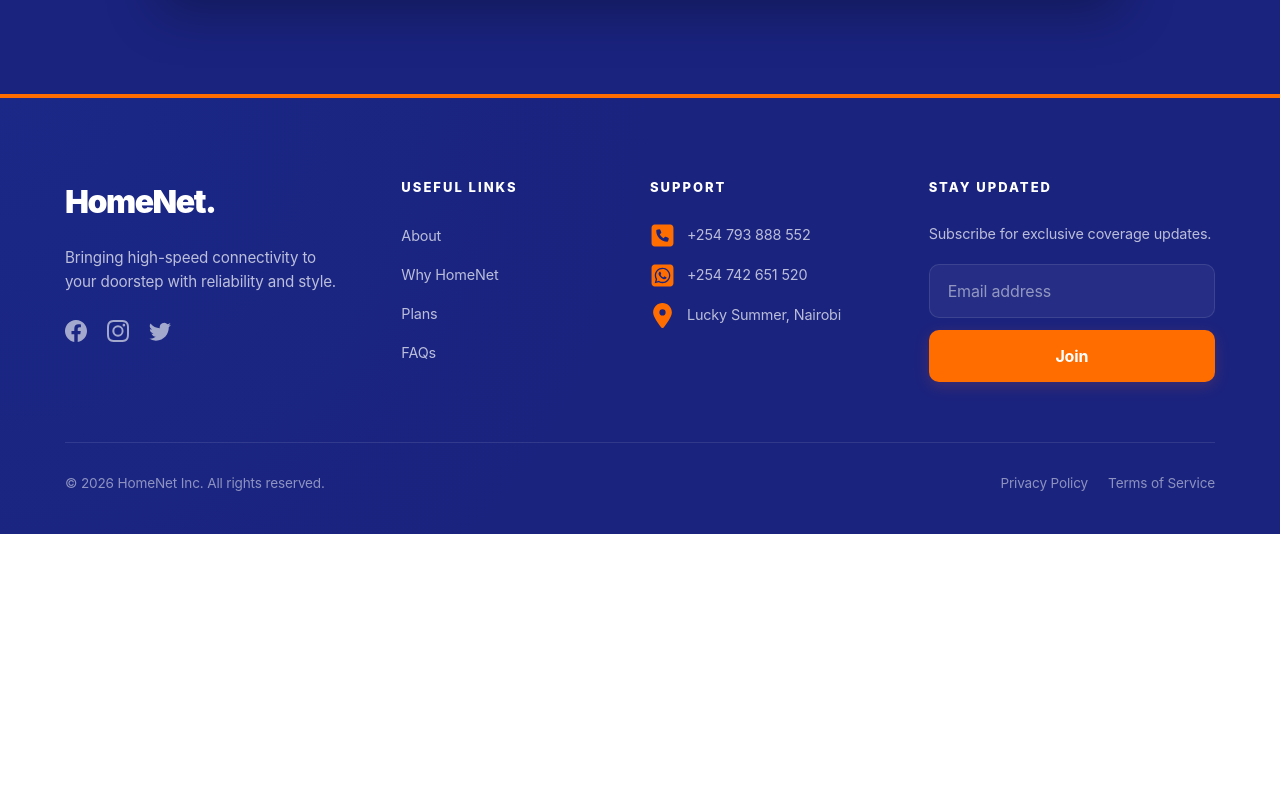
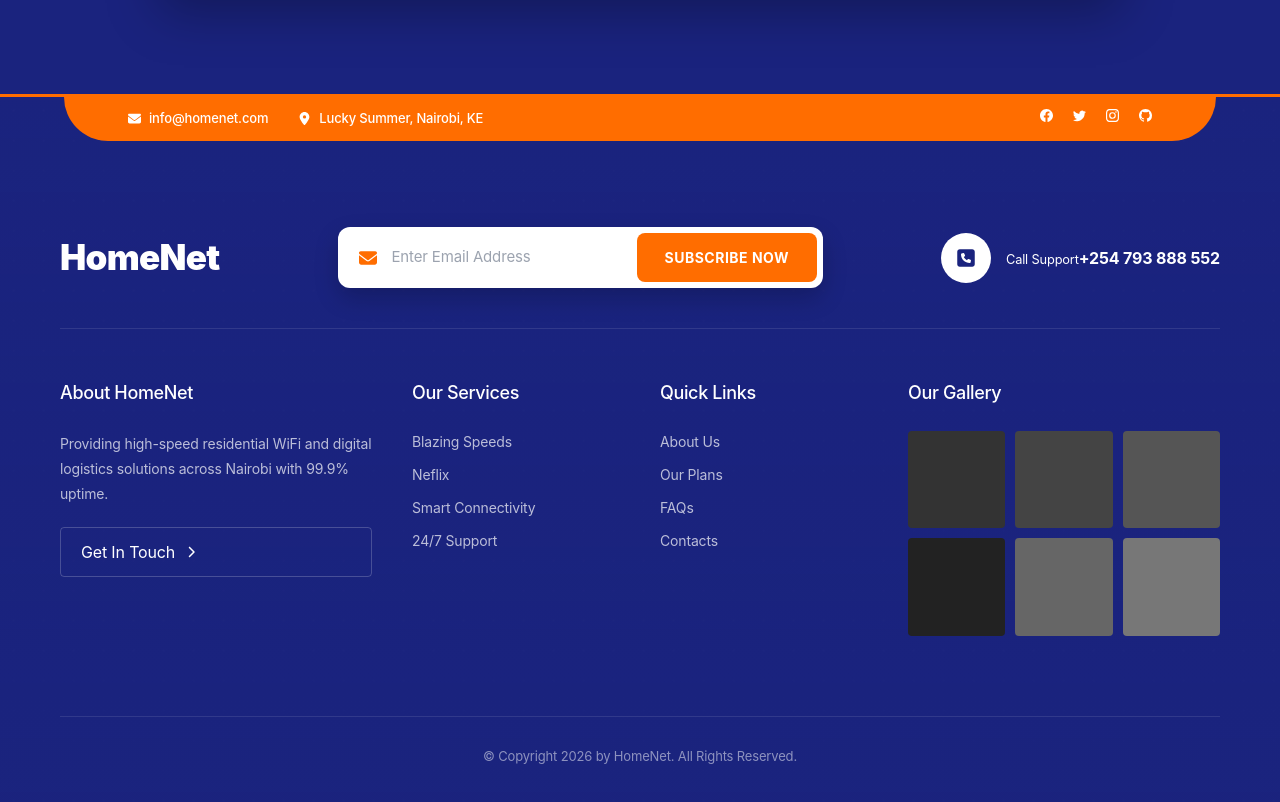
Before and after one commit to wainaina-mwangi/HomeNet, a React (Vite) app: page / in a window 1280 px wide. Shown: the part 4687-5489 px from the top of the page. Before the commit the page ends 5221 px from the top, so only its background shows below. Built offline with nearby package versions, Linux system fonts and the light colour scheme.

Commit message:
footer redesign

```diff
--- a/src/components/Footer.css
+++ b/src/components/Footer.css
@@ -1,216 +1,305 @@
-.custom-footer {
+.homenet-footer {
   background-color: var(--color-brand-navy);
-  background-image: radial-gradient(circle at 0% 0%, rgba(37, 99, 235, 0.08) 0%, transparent 50%);
+  background-image:
+    linear-gradient(rgba(26, 35, 126, 0.8), rgba(26, 35, 126, 0.9)), /* Overlay */
+    radial-gradient(circle at 2px 2px, rgba(255,255,255,0.05) 1px, transparent 0);
+  background-size: 100% 100%, 30px 30px;
+  animation: moveMesh 60s linear infinite;
+  position: relative;
   color: #ffffff;
-  border-top: 4px solid var(--color-brand-orange);
-  padding: 80px 0 40px 0;
-  font-family: 'Inter', system-ui, -apple-system, sans-serif;
-  -webkit-font-smoothing: antialiased;
+  padding-top: 50px;
+  border-top: 3px solid var(--color-brand-orange);
 }
 
-.footer-container {
+@keyframes moveMesh {
+  from { background-position: 0 0, 0 0; }
+  to { background-position: 0 0, 1000px 1000px; }
+}
+
+
+.footer-contact-strip {
+  background-color: var(--color-brand-orange);
+  position: absolute;
+  top: 0;
+  left: 50%;
+  transform: translateX(-50%);
+  width: 90%;
+    z-index: 10;
+  padding: 12px 5%;
+  border-bottom-right-radius: 50px;
+  border-bottom-left-radius: 50px;
+
+}
+
+.strip-container {
+  display: flex;
+  justify-content: space-between;
   max-width: 1200px;
   margin: 0 auto;
-  padding: 0 25px;
+  font-size: 13px;
+  font-weight: 500;
 }
 
-.footer-top {
-  display: grid;
-  grid-template-columns: 1.2fr 2fr 1.2fr;
-  gap: 50px;
-  margin-bottom: 60px;
+.contact-info-left {
+  display: flex;
+  gap: 30px;
 }
 
-.footer-logo {
-  font-size: 32px;
-  font-weight: 900;
-  letter-spacing: -1.5px;
-  margin-bottom: 20px;
-  color: #fff;
+.contact-info-left span {
+  display: flex;
+  align-items: center;
+  gap: 8px;
 }
 
-.footer-logo span {
-  color: var(--border-color);
-}
-
-.footer-brand-section p {
-  color: rgba(255, 255, 255, 0.7);
-  line-height: 1.6;
-  font-size: 0.95rem;
-  margin-bottom: 25px;
-}
-
-.social-links {
+.social-icons-right {
   display: flex;
   gap: 20px;
 }
 
-.social-links a {
-  color: rgba(255, 255, 255, 0.6);
-  font-size: 22px;
-  transition: all 0.3s cubic-bezier(0.4, 0, 0.2, 1);
-}
-
-.social-links a:hover {
-  color: var(--border-color);
-  transform: translateY(-5px);
+.social-icons-right a {
+  color: white;
+  transition: opacity 0.3s;
 }
 
 
-.footer-links-grid {
-  display: grid;
-  grid-template-columns: 1fr 1fr;
-  gap: 20px;
+.footer-main-container {
+  max-width: 1200px;
+  margin: 0 auto;
+  padding: 40px 20px;
 }
 
-.link-group h3, .footer-newsletter h3 {
-  font-size: 13px;
-  text-transform: uppercase;
-  letter-spacing: 2px;
-  font-weight: 800;
-  color: var(--border-color);
-  margin-bottom: 25px;
+.footer-middle-row {
+  display: flex;
+  align-items: center;
+  justify-content: space-between;
+  gap: 30px;
+  padding: 40px 0;
 }
 
-.link-group ul {
+.footer-logo {
+  font-size: 35px;
+  font-weight: 900;
+}
+
+.footer-logo span { color: var(--border-color); }
+
+.subscription-box {
+  max-width: 600px;
+  background: #ffffff;
+  border-radius: 12px;
+  padding: 6px;
+  display: flex;
+  align-items: center;
+  box-shadow: 0 10px 25px rgba(0, 0, 0, 0.2);
+  transition: transform 0.3s ease, box-shadow 0.3s ease;
+}
+
+
+.subscription-box:hover {
+  transform: translateY(-2px);
+  box-shadow: 0 12px 30px rgba(0, 0, 0, 0.3);
+}
+
+.input-group {
+  display: flex;
+  align-items: center;
+  width: 100%;
+  padding-left: 15px;
+}
+
+.input-icon {
+  color: var(--color-brand-orange);
+  font-size: 18px;
+  margin-right: 10px;
+}
+
+.subscription-box input {
+  flex-grow: 1;
+  border: none;
+  background: transparent;
+  padding: 12px 5px;
+  outline: none;
+  font-size: 15px;
+  color: #333;
+  font-family: 'Inter', sans-serif;
+}
+
+.subscription-box input::placeholder {
+  color: #9ca3af;
+  font-weight: 400;
+}
+
+.subscription-box button {
+  background: var(--color-brand-orange);
+  color: #ffffff;
+  border: none;
+  padding: 14px 28px;
+  border-radius: 8px;
+  font-weight: 700;
+  font-size: 14px;
+  text-transform: uppercase;
+  letter-spacing: 0.5px;
+  cursor: pointer;
+  transition: all 0.3s ease;
+  white-space: nowrap;
+
+}
+
+.subscription-box button:hover {
+  background: #ff7d4d;
+  box-shadow: 0 4px 12px rgba(255, 109, 0, 0.3);
+}
+
+
+.subscription-box button:active {
+  transform: scale(0.96);
+}
+
+.emergency-call {
+  display: flex;
+  align-items: center;
+  gap: 15px;
+}
+
+.call-icon-circle {
+  background: white;
+  color: var(--color-brand-navy);
+  width: 50px;
+  height: 50px;
+  border-radius: 50%;
+  display: flex;
+  align-items: center;
+  justify-content: center;
+  font-size: 20px;
+}
+
+.footer-divider {
+  border: 0;
+  border-top: 1px solid rgba(255,255,255,0.1);
+  margin-bottom: 50px;
+}
+
+.footer-bottom-grid {
+  display: grid;
+  grid-template-columns: 1.5fr 1fr 1fr 1.5fr;
+  gap: 40px;
+}
+
+.footer-col h3 {
+  font-size: 18px;
+  margin-bottom: 25px;
+  position: relative;
+}
+
+.footer-col p {
+  font-size: 14px;
+  line-height: 1.8;
+  color: rgba(255,255,255,0.7);
+  margin-bottom: 20px;
+}
+
+.footer-col ul {
   list-style: none;
   padding: 0;
 }
 
-.link-group ul li {
-  margin-bottom: 15px;
+.footer-col ul li {
+  margin-bottom: 12px;
+  color: rgba(255,255,255,0.7);
+  font-size: 14px;
+  cursor: pointer;
 }
 
-.link-group ul li a {
-  text-decoration: none;
-  color: rgba(255, 255, 255, 0.7);
-  transition: all 0.2s ease;
-  font-size: 0.9rem;
-}
-
-.link-group ul li a:hover {
-  color: #fff;
-  padding-left: 8px;
-}
-
-.contact-info p {
+.get-touch-btn {
+  background: transparent;
+  border: 1px solid rgba(255,255,255,0.2);
+  color: white;
+  padding: 12px 20px;
+  border-radius: 4px;
   display: flex;
   align-items: center;
-  gap: 12px;
-  color: rgba(255, 255, 255, 0.7);
-  margin-bottom: 15px;
-  font-size: 0.9rem;
-}
-
-.contact-info .icon {
-  color: var(--color-brand-orange);
-  font-size: 25px;
+  gap: 10px;
+  cursor: pointer;
 }
 
 
-.footer-newsletter p {
-  color: rgba(255, 255, 255, 0.7);
-  font-size: 0.9rem;
-  margin-bottom: 20px;
+.gallery-grid {
+  display: grid;
+  grid-template-columns: repeat(3, 1fr);
+  gap: 10px;
 }
 
-.newsletter-form {
-  display: flex;
-  flex-direction: column;
-  gap: 12px;
+.gallery-item {
+  aspect-ratio: 1;
+  border-radius: 4px;
+  background-size: cover;
 }
 
-.newsletter-form input {
-  padding: 14px 18px;
-  border-radius: 10px;
-  border: 1px solid rgba(255, 255, 255, 0.1);
-  background: rgba(255, 255, 255, 0.05);
-  color: #fff;
-  outline: none;
-  transition: border 0.3s ease;
+.footer-copyright {
+  margin-top: 80px;
+  padding-top: 30px;
+  border-top: 1px solid rgba(255,255,255,0.1);
+  display: flex;
+  justify-content: center;
+  position: relative;
+  font-size: 13px;
+  color: rgba(255,255,255,0.5);
 }
 
-.newsletter-form input:focus {
-  border-color: var(--color-brand-orange);
-}
-
-.newsletter-form button {
-  background: var(--color-brand-orange);
-  color: #fff;
-  padding: 14px;
-  border-radius: 10px;
-  border: none;
+.back-to-top {
+  position: absolute;
+  right: 0;
+  writing-mode: vertical-rl;
+  color: var(--color-brand-orange);
   font-weight: 700;
-  cursor: pointer;
-  transition: all 0.3s ease;
-  box-shadow: 0 4px 15px rgba(230, 90, 43, 0.2);
-}
-
-.newsletter-form button:hover {
-  background: #ff7d4d;
-  transform: scale(1.02);
-}
-
-.footer-bottom {
-  border-top: 1px solid rgba(255, 255, 255, 0.1);
-  padding-top: 30px;
-  display: flex;
-  justify-content: space-between;
-  align-items: center;
-  font-size: 0.85rem;
-  color: rgba(255, 255, 255, 0.5);
-}
-
-.footer-legal a {
-  color: rgba(255, 255, 255, 0.5);
-  text-decoration: none;
-  margin-left: 20px;
-  transition: color 0.2s;
-}
-
-.footer-legal a:hover {
-  color: #fff;
-}
-
-@media (max-width: 992px) {
-  .footer-top {
-    grid-template-columns: 1fr 1fr;
-  }
-}
-
-@media (max-width: 768px) {
-  .footer-top {
-    grid-template-columns: 1fr;
-    text-align: center;
-    gap: 40px;
-  }
-
-  .footer-brand-section, .footer-newsletter, .contact-info p {
-    justify-content: center;
-  }
-
-  .footer-bottom {
-    flex-direction: column;
-    gap: 15px;
-  }
-
-
+  letter-spacing: 2px;
 }
 
 
-@media (max-width: 480px){
- .social-links {
-  display: flex;
-  align-items: center;
-  justify-content: center;
-  gap: 20px;
-  margin-left: 25px;
+@media (max-width: 992px) {
+  .footer-bottom-grid { grid-template-columns: 1fr 1fr; }
+  .footer-middle-row { flex-direction: column; text-align: center; }
+  .footer-contact-strip { width: 100%; border-radius: 0; }
 }
- .footer-links-grid {
-  display: flex;
-  flex-direction: row;
-  /* grid-template-columns: 1fr 2fr; */
-  gap: 20px;
-  margin-left: 40px;
+
+@media (max-width: 600px) {
+  .footer-bottom-grid { grid-template-columns: 1fr; }
+  .contact-info-left { display: none; }
 }
+
+
+@media (max-width: 480px) {
+ .subscription-box {
+    padding: 10px;
+    margin: 0 auto;
+    width: 100%;
+  }
+
+  .input-group {
+    flex-direction: column;
+    padding-left: 0;
+    align-items: stretch;
+  }
+
+  .input-icon {
+    display: none;
+  }
+
+  .subscription-box input {
+    text-align: center;
+    border-bottom: 1px solid #eee;
+    margin-bottom: 4px;
+    padding: 10px 0;
+  }
+
+  .subscription-box button {
+    width: 100%;
+    padding: 16px;
+    border-radius: 8px;
+    margin-left: 15px;
+  }
+
+  .footer-contact-strip{
+    display: none;
+  }
 }
--- a/src/components/Footer.jsx
+++ b/src/components/Footer.jsx
@@ -1,135 +1,167 @@
 import React, { useState } from "react";
 import "./Footer.css";
-import { motion } from "framer-motion";
 import { BsFacebook, BsTwitter, BsInstagram, BsGithub } from "react-icons/bs";
 import {
   FaSquarePhone,
-  FaSquareWhatsapp,
   FaLocationDot,
+  FaEnvelope,
+  FaChevronRight,
 } from "react-icons/fa6";
+import { toast } from "react-toastify";
+import { Link } from "react-router-dom";
 
 function Footer() {
   const [email, setEmail] = useState("");
   const currentYear = new Date().getFullYear();
 
-  const fadeInUp = {
-    hidden: { opacity: 0, y: 30 },
-    visible: {
-      opacity: 1,
-      y: 0,
-      transition: { duration: 0.6, ease: "easeOut" },
-    },
-  };
-
-  const staggerContainer = {
-    hidden: { opacity: 0 },
-    visible: {
-      opacity: 1,
-      transition: { staggerChildren: 0.2 },
-    },
-  };
-
-  const handleSubmit = (event) => {
+  const notify = (event) => {
     event.preventDefault();
     if (email.trim() === "") return;
-    alert("You have successfully subscribed!");
+    toast.success("Subscribed to HomeNet!");
     setEmail("");
   };
 
   return (
-    <footer className="custom-footer">
-      <div className="footer-bg-glow"></div>
+    <footer className="homenet-footer">
+      <div className="footer-contact-strip">
+        <div className="strip-container">
+          <div className="contact-info-left">
+            <span>
+              <FaEnvelope /> info@homenet.com
+            </span>
+            <span>
+              <FaLocationDot /> Lucky Summer, Nairobi, KE
+            </span>
+          </div>
+          <div className="social-icons-right">
+            <a href="#">
+              <BsFacebook />
+            </a>
+            <a href="#">
+              <BsTwitter />
+            </a>
+            <a href="#">
+              <BsInstagram />
+            </a>
+            <a href="#">
+              <BsGithub />
+            </a>
+          </div>
+        </div>
+      </div>
 
-      <motion.div
-        className="footer-container"
-        initial="hidden"
-        whileInView="visible"
-        viewport={{ once: true, amount: 0.3 }}
-        variants={staggerContainer}
-      >
-        <div className="footer-top">
-          <motion.div className="footer-brand-section" variants={fadeInUp}>
+      <div className="footer-main-container">
+        <div className="footer-middle-row">
+          <div className="brand-logo-area">
             <h2 className="footer-logo">
-              Home<span>Net.</span>
+              Home
+              <span className="text-brand-orange">Net</span>
             </h2>
+          </div>
+
+          <div className="subscription-box">
+            <form onSubmit={notify}>
+              <div className="input-group">
+                <FaEnvelope className="input-icon" />
+                <input
+                  type="email"
+                  placeholder="Enter Email Address"
+                  value={email}
+                  onChange={(e) => setEmail(e.target.value)}
+                />
+                <button type="submit">Subscribe Now</button>
+              </div>
+            </form>
+          </div>
+
+          <div className="emergency-call">
+            <div className="call-icon-circle">
+              <FaSquarePhone />
+            </div>
+            <div className="call-text">
+              <small>Call Support</small>
+              <strong>+254 793 888 552</strong>
+            </div>
+          </div>
+        </div>
+
+        <hr className="footer-divider" />
+
+        <div className="footer-bottom-grid">
+          <div className="footer-col">
+            <h3>About HomeNet</h3>
             <p>
-              Bringing high-speed connectivity to your doorstep with reliability
-              and style.
+              Providing high-speed residential WiFi and digital logistics
+              solutions across Nairobi with 99.9% uptime.
             </p>
-            <div className="social-links">
-              {[BsFacebook, BsInstagram, BsTwitter].map((Icon, i) => (
-                <motion.a
-                  key={i}
-                  href="#"
-                  whileHover={{ y: -5, scale: 1.2, color: "#35ce4e" }}
-                  whileTap={{ scale: 0.9 }}
-                >
-                  <Icon />
-                </motion.a>
-              ))}
+            <Link to="/contact" className="get-touch-btn">
+              Get In Touch <FaChevronRight size={12} />
+            </Link>
           </div>
-          </motion.div>
 
-          <motion.div className="footer-links-grid" variants={fadeInUp}>
-            <div className="link-group">
-              <h3>Useful Links</h3>
+          <div className="footer-col">
+            <h3>Our Services</h3>
             <ul>
-                {["About", "Why HomeNet", "Plans", "FAQs"].map((link) => (
-                  <motion.li key={link} whileHover={{ x: 7 }}>
-                    <a href={`#${link.replace(/\s/g, "")}`}>{link}</a>
-                  </motion.li>
-                ))}
+              <li>Blazing Speeds</li>
+              <li>Neflix</li>
+              <li>Smart Connectivity</li>
+              <li>24/7 Support</li>
             </ul>
           </div>
-            <div className="link-group">
-              <h3>Support</h3>
-              <div className="contact-info">
-                <p>
-                  <FaSquarePhone className="icon" /> +254 793 888 552
-                </p>
-                <p>
-                  <FaSquareWhatsapp className="icon" /> +254 742 651 520
-                </p>
-                <p>
-                  <FaLocationDot className="icon" /> Lucky Summer, Nairobi
-                </p>
+
+          <div className="footer-col">
+            <h3>Quick Links</h3>
+            <ul>
+              <li>
+                <a href="#about">About Us</a>
+              </li>
+              <li>
+                <a href="#plans">Our Plans</a>
+              </li>
+              <li>
+                <a href="#faqs">FAQs</a>
+              </li>
+              <li>
+                <a href="#contact">Contacts</a>
+              </li>
+            </ul>
+          </div>
+
+          <div className="footer-col">
+            <h3>Our Gallery</h3>
+            <div className="gallery-grid">
+              <div
+                className="gallery-item"
+                style={{ background: "#333" }}
+              ></div>
+              <div
+                className="gallery-item"
+                style={{ background: "#444" }}
+              ></div>
+              <div
+                className="gallery-item"
+                style={{ background: "#555" }}
+              ></div>
+              <div
+                className="gallery-item"
+                style={{ background: "#222" }}
+              ></div>
+              <div
+                className="gallery-item"
+                style={{ background: "#666" }}
+              ></div>
+              <div
+                className="gallery-item"
+                style={{ background: "#777" }}
+              ></div>
             </div>
           </div>
-          </motion.div>
-
-          <motion.div className="footer-newsletter" variants={fadeInUp}>
-            <h3>Stay Updated</h3>
-            <p>Subscribe for exclusive coverage updates.</p>
-            <form className="newsletter-form" onSubmit={handleSubmit}>
-              <input
-                type="email"
-                placeholder="Email address"
-                value={email}
-                onChange={(e) => setEmail(e.target.value)}
-                required
-              />
-              <motion.button
-                type="submit"
-                whileHover={{
-                  scale: 1.05,
-                  boxShadow: "0px 0px 15px rgba(235, 150, 93, 0.5)",
-                }}
-                whileTap={{ scale: 0.95 }}
-              >
-                Join
-              </motion.button>
-            </form>
-          </motion.div>
         </div>
 
-        <motion.div className="footer-bottom" variants={fadeInUp}>
-          <p>&copy; {currentYear} HomeNet Inc. All rights reserved.</p>
-          <div className="footer-legal">
-            <a href="#">Privacy Policy</a>
-            <a href="#">Terms of Service</a>
+        <div className="footer-copyright">
+          <p>© Copyright {currentYear} by HomeNet. All Rights Reserved.</p>
         </div>
-        </motion.div>
-      </motion.div>
+      </div>
     </footer>
   );
 }
```
Lines whose indentation alone changed are shown as unchanged.
